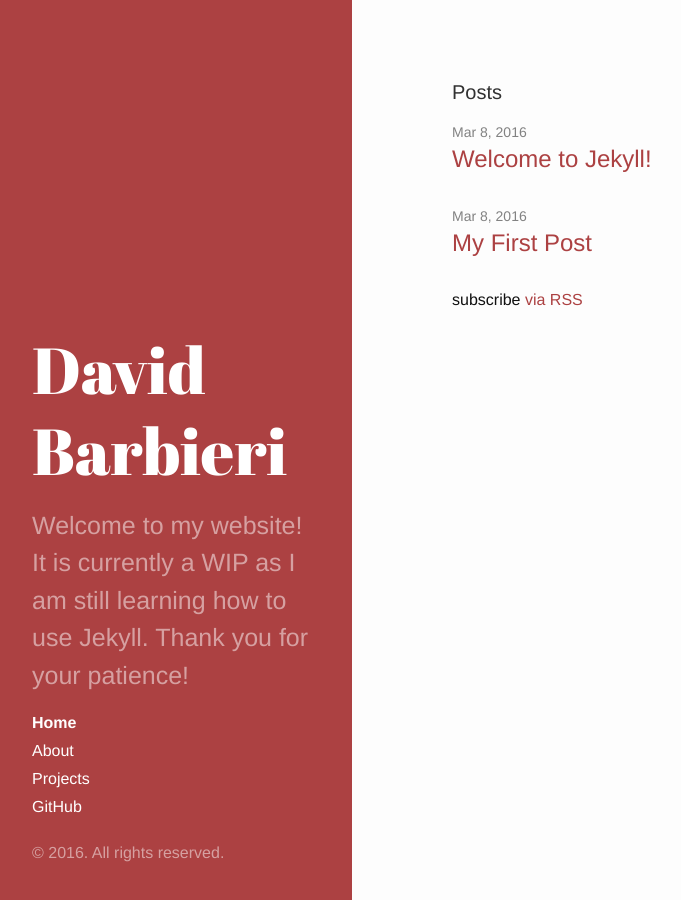
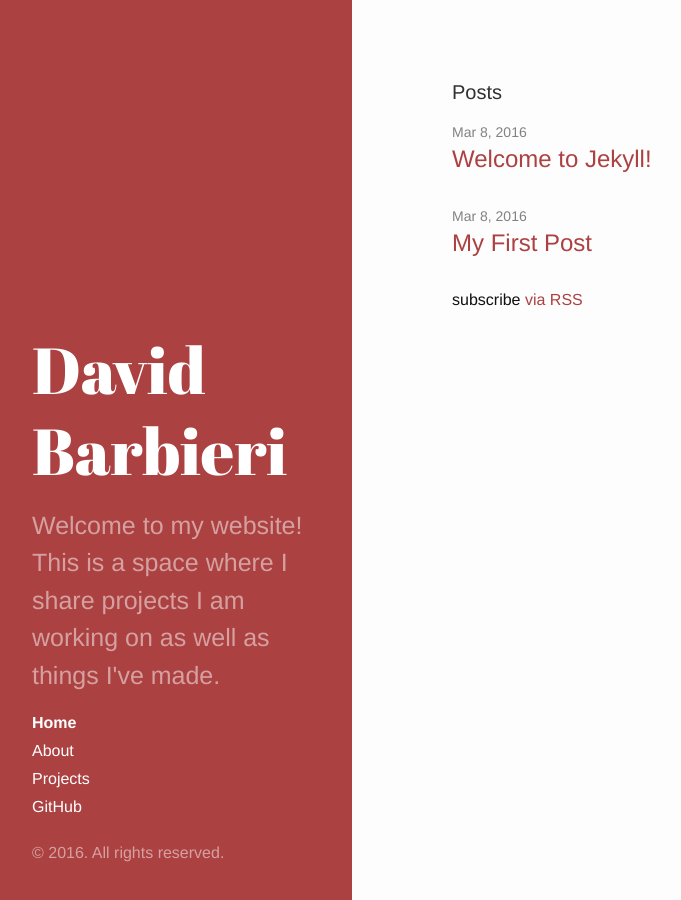
Before and after one commit to deebss/deebss.github.io, a Jekyll site: the page built from index.html, in a window 1280 px wide. Shown: the whole page, without its empty margins (8-689 px from the left). Built offline with Jekyll 4.4.1, drawn with Linux system fonts in a browser that asks for light colours.

Commit message:
updated description

```diff
--- a/_config.yml
+++ b/_config.yml
@@ -9,7 +9,7 @@
 title: David Barbieri
 email: barbieri.davidm@gmail.com
 description: > # this means to ignore newlines until "baseurl:"
-  Welcome to my website! It is currently a WIP as I am still learning how to use Jekyll. Thank you for your patience!
+  Welcome to my website! This is a space where I share projects I am working on as well as things I've made.
 baseurl: / # the subpath of your site, e.g. /blog
 url: "http://deebss.github.io" # the base hostname & protocol for your site
 twitter_username: DavidBarberry
```
